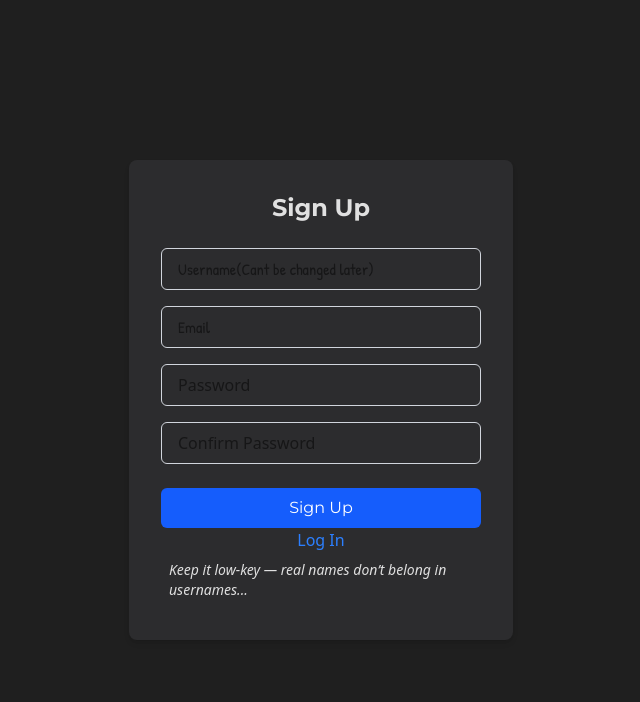
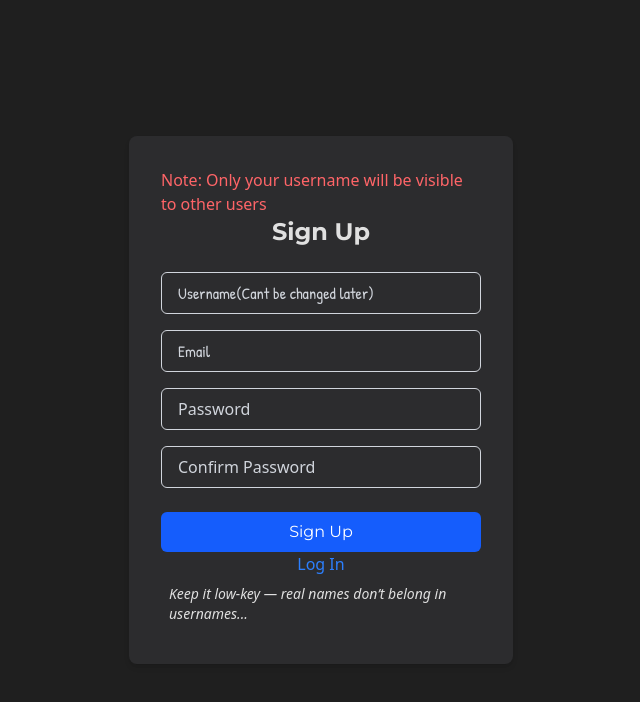
Before and after one commit to Anshuman77777/MSUChan, a React (Vite) app: page /signup in a window 1280 px wide. Shown: the top 702 px of the page, without its empty margins (319-959 px from the left). Built offline with nearby package versions, Linux system fonts and the light colour scheme; no server answers.

Commit message:
bruh added a bit more detail to signup page

```diff
--- a/src/Pages/Login.jsx
+++ b/src/Pages/Login.jsx
@@ -52,7 +52,7 @@ function Login() {
           value={email}
           onChange={(e) => setEmail(e.target.value)}
           required
-          className="w-full px-4 py-2 mb-4 border font-secondary border-gray-300 rounded-md focus:outline-none focus:ring-2 focus:ring-blue-500"
+          className="w-full px-4 py-2 mb-4 border font-secondary border-gray-300 rounded-md focus:outline-none focus:ring-2 focus:ring-blue-500 placeholder-gray-300"
         />
 
         <input
@@ -62,7 +62,7 @@ function Login() {
           value={password}
           onChange={(e) => setPassword(e.target.value)}
           required
-          className="w-full px-4 py-2 mb-6 border border-gray-300 rounded-md focus:outline-none focus:ring-2 focus:ring-blue-500"
+          className="w-full px-4 py-2 mb-6 border border-gray-300 rounded-md focus:outline-none focus:ring-2 focus:ring-blue-500 placeholder-gray-300"
         />
 
         <button
--- a/src/Pages/Signup.jsx
+++ b/src/Pages/Signup.jsx
@@ -56,10 +56,12 @@ function Signup() {
 
   return (
     <div className="flex items-center justify-center min-h-screen bg-background">
+
       <form
         onSubmit={handleSubmit}
         className="bg-surface p-8 rounded-lg shadow-md w-full max-w-sm"
       >
+         <h1 className='text-red-400'>Note: Only your username will be visible to other users</h1>
         <h2 className="text-2xl font-bold mb-6 text-center text-text-primary font-primary">Sign Up</h2>
 
         <input
@@ -69,7 +71,7 @@ function Signup() {
           value={formData.username}
           onChange={handleChange}
           required
-          className="w-full font-secondary px-4 py-2 mb-4 border border-gray-300 rounded-md focus:outline-none focus:ring-2 focus:ring-blue-500"
+          className="w-full font-secondary px-4 py-2 mb-4 border border-gray-300 rounded-md focus:outline-none focus:ring-2 focus:ring-blue-500 placeholder-gray-300"
         />
 
         <input
@@ -79,7 +81,7 @@ function Signup() {
           value={formData.email}
           onChange={handleChange}
           required
-          className="w-full px-4 py-2 font-secondary mb-4 border border-gray-300 rounded-md focus:outline-none focus:ring-2 focus:ring-blue-500"
+          className="w-full px-4 py-2 font-secondary mb-4 border border-gray-300 rounded-md focus:outline-none focus:ring-2 focus:ring-blue-500 placeholder-gray-300"
         />
 
         <input
@@ -89,7 +91,7 @@ function Signup() {
           value={formData.password}
           onChange={handleChange}
           required
-          className="w-full px-4 py-2 mb-4 border border-gray-300 rounded-md focus:outline-none focus:ring-2 focus:ring-blue-500"
+          className="w-full px-4 py-2 mb-4 border border-gray-300 rounded-md focus:outline-none focus:ring-2 focus:ring-blue-500 placeholder-gray-300"
         />
 
         <input
@@ -99,7 +101,7 @@ function Signup() {
           value={formData.confirmPassword}
           onChange={handleChange}
           required
-          className="w-full px-4 py-2 mb-6 border border-gray-300 rounded-md focus:outline-none focus:ring-2 focus:ring-blue-500"
+          className="w-full px-4 py-2 mb-6 border border-gray-300 rounded-md focus:outline-none focus:ring-2 focus:ring-blue-500 placeholder-gray-300"
         />
 
         <button
```
